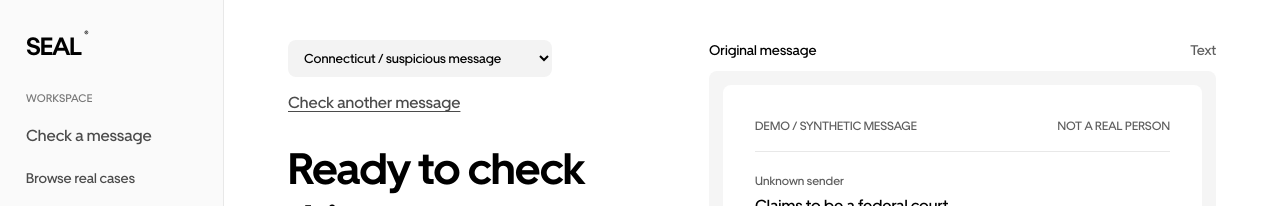
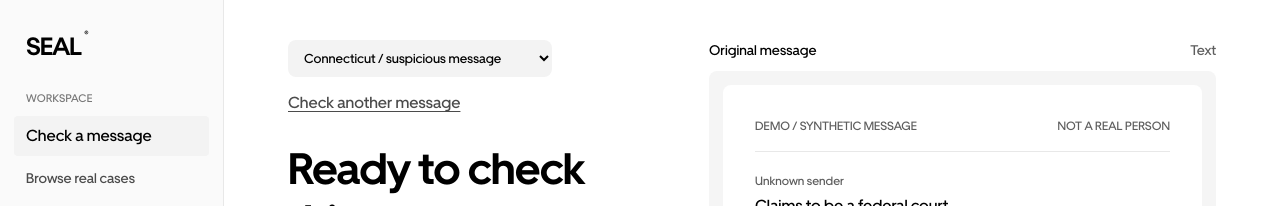
Before and after one commit to Davemafy/seal, a Next.js app: page /demo in a window 1280 px wide. Shown: the top 206 px of the page. Built offline with nearby package versions, Linux system fonts and the light colour scheme.

Commit message:
Keep Check route selected during review

```diff
--- a/app/seal-app.tsx
+++ b/app/seal-app.tsx
@@ -414,7 +414,7 @@ async function upload(uploaded:File){
   <aside className="workspace-rail" aria-label="Workspace">
    <a href="/" className="rail-brand">SEAL<span>®</span></a>
    <div className="rail-group-label">WORKSPACE</div>
-   <button className={`rail-item ${!text?'is-current':''}`} type="button" onClick={clear}>Check a message</button>
+   <button className="rail-item is-current" type="button" onClick={clear}>Check a message</button>
    <a className="rail-item" href="/browse">Browse real cases</a>
    <div className="rail-spacer"/>
    <div className="rail-foot"><strong>Public sources only</strong><span>Every item links back to the issuing court or agency.</span></div>
```
